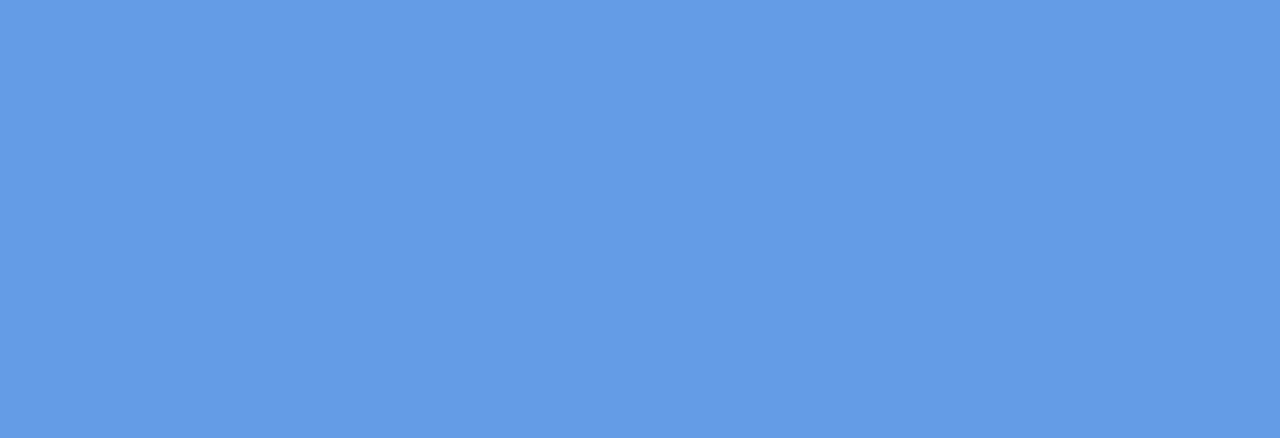
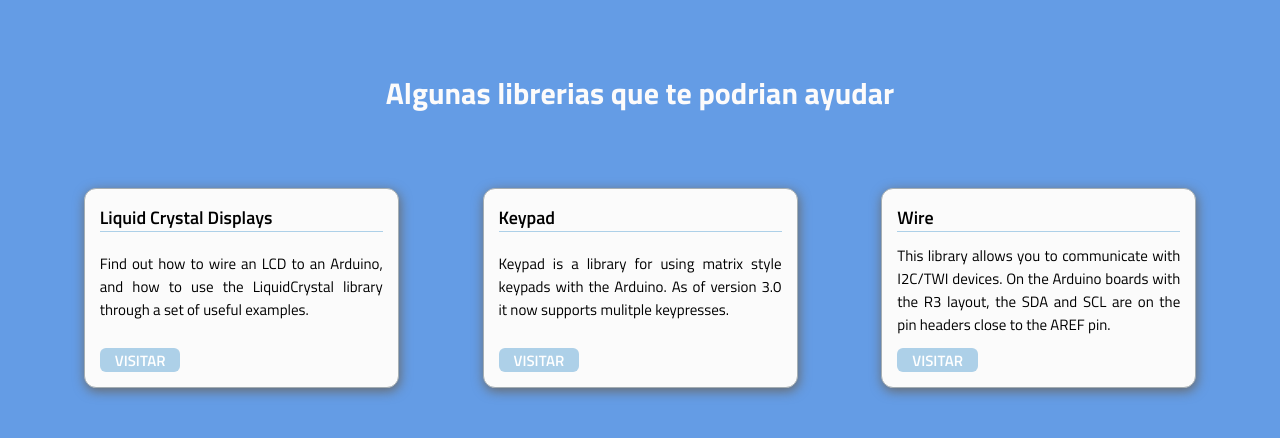
Before and after one commit to Libo033/miArduino, a Next.js app: page / in a window 1280 px wide. Shown: the part 971-1409 px from the top of the page. Built offline with nearby package versions, Linux system fonts and the light colour scheme.

Commit message:
Creado HeaderCard componente

```diff
--- a/src/app/page.module.css
+++ b/src/app/page.module.css
@@ -39,6 +39,23 @@
 .section2 {
   height: 100vh;
   background-color: #649CE5;
+  display: flex;
+  flex-direction: column;
+  align-items: center;
+  justify-content: center;
+}
+
+.section2 h2 {
+  font-size: 30px;
+  color: #fcfbfb;
+  text-align: left;
+}
+
+.section2_cards {
+  width: 100%;
+  margin-top: 4.5rem;
+  display: flex;
+  justify-content: space-evenly;
 }
 
 .section3 {
--- a/src/app/page.tsx
+++ b/src/app/page.tsx
@@ -1,5 +1,6 @@
 import Image from "next/image";
 import styles from "./page.module.css";
+import HeaderCard from "@/components/HeaderCard";
 
 export default function Home() {
   return (
@@ -35,7 +36,34 @@ export default function Home() {
           />
         </div>
       </section>
-      <section className={styles.section2}></section>
+      <section className={styles.section2}>
+        <h2>Algunas librerias que te podrian ayudar</h2>
+        <div className={styles.section2_cards}>
+          <HeaderCard
+            title={"Liquid Crystal Displays"}
+            info={
+              "Find out how to wire an LCD to an Arduino, and how to use the LiquidCrystal library through a set of useful examples."
+            }
+            url={"https://docs.arduino.cc/learn/electronics/lcd-displays"}
+          />
+          <HeaderCard
+            title={"Keypad"}
+            info={
+              "Keypad is a library for using matrix style keypads with the Arduino. As of version 3.0 it now supports mulitple keypresses."
+            }
+            url={"https://playground.arduino.cc/Code/Keypad/"}
+          />
+          <HeaderCard
+            title={"Wire"}
+            info={
+              "This library allows you to communicate with I2C/TWI devices. On the Arduino boards with the R3 layout, the SDA and SCL are on the pin headers close to the AREF pin."
+            }
+            url={
+              "https://www.arduino.cc/reference/en/language/functions/communication/wire/"
+            }
+          />
+        </div>
+      </section>
       <section className={styles.section3}>
         <a
           href="https://www.tinkercad.com"
--- /dev/null
+++ b/src/components/HeaderCard.tsx
@@ -0,0 +1,28 @@
+import React from "react";
+import styles from "@/components/components.module.css";
+import { IHeaderCard } from "@/libs/interfaces";
+
+const HeaderCard: React.FC<IHeaderCard> = ({ title, info, url }) => {
+  return (
+    <article className={styles.HeaderCard}>
+      <div className={styles.HeaderCard_TitleContainer}>
+        <p className={styles.HeaderCard_Title}>{title}</p>
+      </div>
+      <div className={styles.HeaderCard_InfoContainer}>
+        <p className={styles.HeaderCard_Info}>{info}</p>
+      </div>
+      <div className={styles.HeaderCard_LinkContainer}>
+        <a
+          href={url}
+          target="_blank"
+          rel="noreferrer noopener"
+          className={styles.HeaderCard_Link}
+        >
+          Visitar
+        </a>
+      </div>
+    </article>
+  );
+};
+
+export default HeaderCard;
--- a/src/components/components.module.css
+++ b/src/components/components.module.css
@@ -96,6 +96,61 @@
 }
 /*#endregion */
 
+/*#region HEADER CARD */
+.HeaderCard {
+  border: 1px solid #a5aeb3;
+  border-radius: 12px;
+  background-color: #fbfbfb;
+  width: 315px;
+  padding: 15px;
+  box-shadow: 1px 3px 12px #696969;
+  display: grid;
+}
+
+.HeaderCard_TitleContainer {
+  margin-bottom: 12px;
+  border-bottom: 1px solid #add0e8;
+  align-self: flex-start;
+}
+
+.HeaderCard_Title {
+  font-size: 18px;
+  font-weight: 600;
+}
+
+.HeaderCard_InfoContainer {
+  margin-bottom: 12px;
+}
+
+.HeaderCard_Info {
+  font-size: 15px;
+  text-align: justify;
+}
+
+.HeaderCard_LinkContainer {
+  width: fit-content;
+  border-radius: 6px;
+  background-color: #add0e8;
+  align-self: flex-end;
+}
+
+.HeaderCard_Link {
+  transition: 100ms ease-in-out;
+  color: #fff;
+  border-radius: 6px;
+  font-weight: 600;
+  font-size: 15px;
+  padding: 0px 15px;
+  text-decoration: none;
+  text-transform: uppercase;
+}
+
+.HeaderCard_Link:hover {
+  transition: 100ms ease-in-out;
+  box-shadow: 1px 3px 9px #649CE5;
+}
+/*#endregion */
+
 @media (min-width: 360px) and (max-width: 950px) and (max-height: 420px) and (orientation: landscape) {
   /*#region NAVIGATION BAR */
   .NavigationBar {
--- /dev/null
+++ b/src/libs/interfaces.ts
@@ -0,0 +1,5 @@
+export interface IHeaderCard {
+  title: string;
+  info: string;
+  url: string;
+}
```
